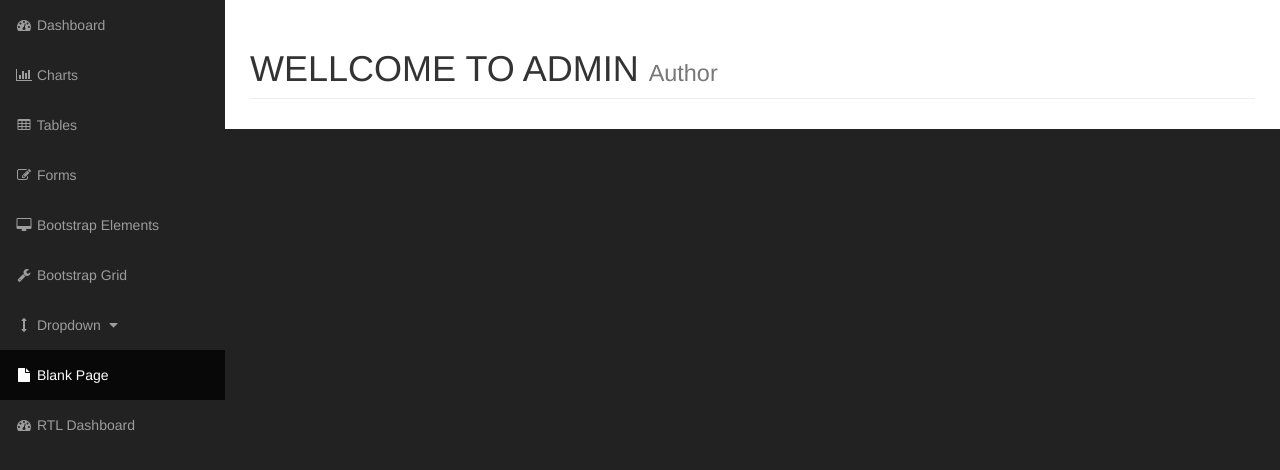
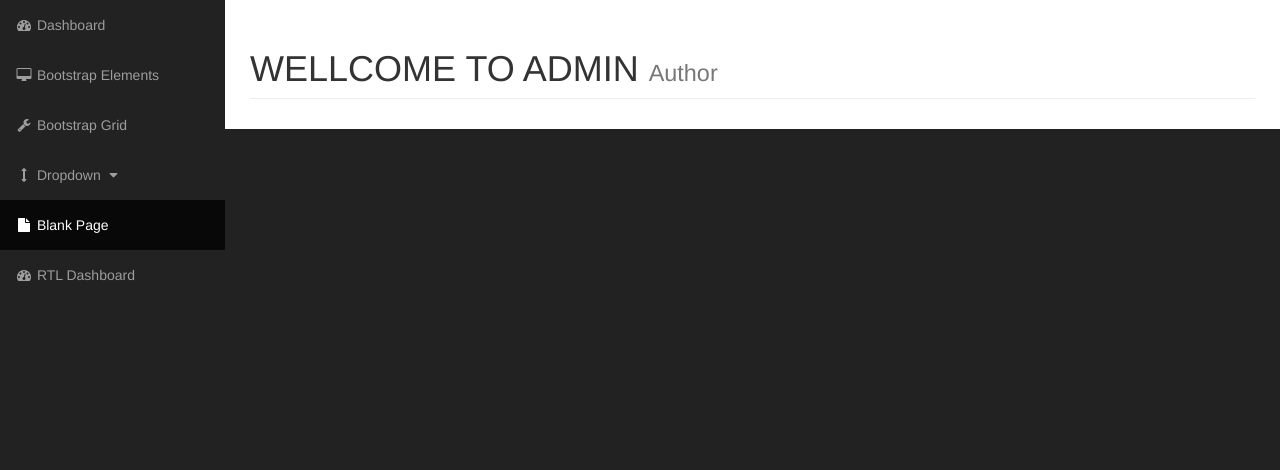
Before and after one commit to Rimantas55/cms-first, a PHP site: page /admin in a window 1280 px wide. Shown: the part 51-521 px from the top of the page. Run offline with PHP 8.4, Linux system fonts and the light colour scheme.

Commit message:
Update navigation.php

```diff
--- a/admin/includes/navigation.php
+++ b/admin/includes/navigation.php
@@ -27,20 +27,16 @@
                     </ul>
                 </li>
             </ul>
+
+
+
+
+
             <!-- Sidebar Menu Items - These collapse to the responsive navigation menu on small screens -->
             <div class="collapse navbar-collapse navbar-ex1-collapse">
                 <ul class="nav navbar-nav side-nav">
                     <li>
                         <a href="index.html"><i class="fa fa-fw fa-dashboard"></i> Dashboard</a>
-                    </li>
-                    <li>
-                        <a href="charts.html"><i class="fa fa-fw fa-bar-chart-o"></i> Charts</a>
-                    </li>
-                    <li>
-                        <a href="tables.html"><i class="fa fa-fw fa-table"></i> Tables</a>
-                    </li>
-                    <li>
-                        <a href="forms.html"><i class="fa fa-fw fa-edit"></i> Forms</a>
                     </li>
                     <li>
                         <a href="bootstrap-elements.html"><i class="fa fa-fw fa-desktop"></i> Bootstrap Elements</a>
@@ -67,5 +63,10 @@
                     </li>
                 </ul>
             </div>
+
+
+
+
+
             <!-- /.navbar-collapse -->
         </nav>
```
